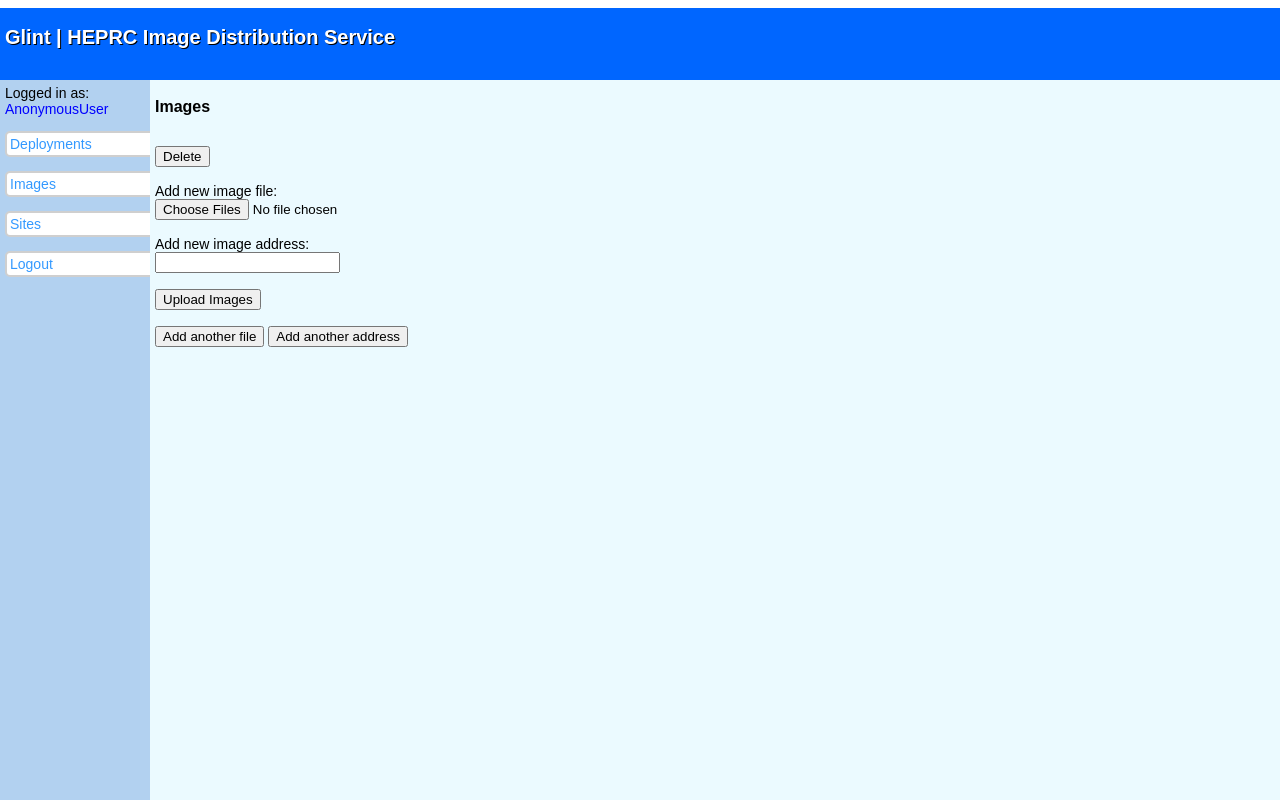
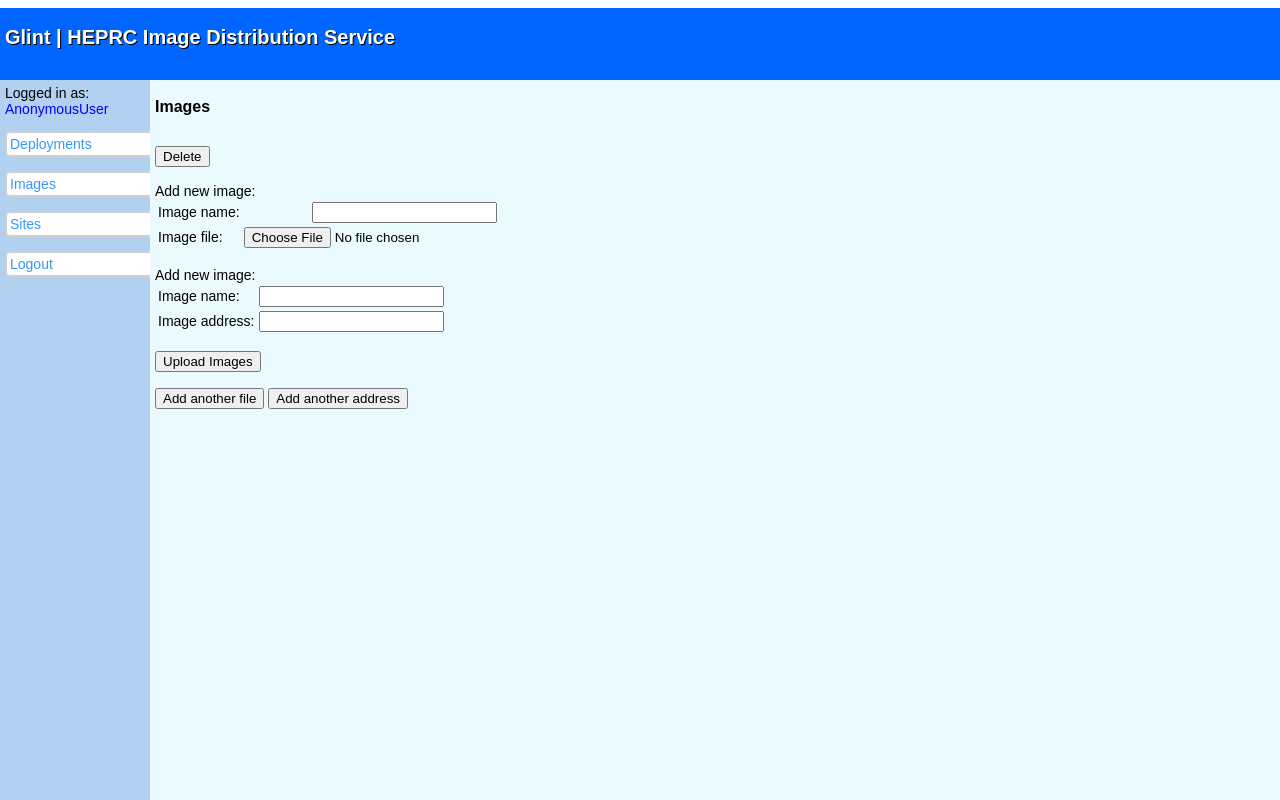
Before and after one commit to alexjlam/Glint, a Django app: template templates/openstack/images.html in a window 1280 px wide. Run offline with Django 3.2, Linux system fonts and the light colour scheme; the template is opened without the code that fills it, so the values that code supplies are empty.

Commit message:
added custom name for image, token and endpoint for sites, automatically gets new token if empty or expired

```diff
--- a/static/openstack/user_interface.js
+++ b/static/openstack/user_interface.js
@@ -147,10 +147,14 @@ function display_deployments() {
                 return "red"
             } )
             .on("mouseover", function() {
-                this.style.opacity=0.5;
+                if (saving == false) {
+                    this.style.opacity=0.5;
+                }
             } )
             .on("mouseout", function() {
-                this.style.opacity=1;
+                if (saving == false) {
+                    this.style.opacity=1;
+                }
             } )
             .on("click", function (d) {
                 if (saving == false) {
--- a/templates/openstack/images.html
+++ b/templates/openstack/images.html
@@ -37,7 +37,7 @@ function addField(field, tmp) {
             <form action="{% url 'openstack:image_removed' %}" method="post" enctype="multipart/form-data">
             {% csrf_token %}
             {% for image in user.image_set.all %}
-                <input type="checkbox" name="image" value="{{ image.id }}" id="image{{ forloop.counter }}">{{ image }}<br>
+                <input type="checkbox" name="image" value="{{ image.id }}" id="image{{ forloop.counter }}">{{ image }} -- {% if image.image_addr != "" %} {{image.image_addr }} {% else %} {{ image.image_file }} {% endif %}<br>
             {% endfor %}
             <br>
             <input type="submit" value="Delete" />
@@ -48,13 +48,31 @@ function addField(field, tmp) {
         <br>
 
         <form action="{% url 'openstack:image_added' %}" method="post" enctype="multipart/form-data">
-            Add new image file:
+            Add new image:
             <div id="file">
-                <input type="file" name="image_file" multiple/>
+                <table>
+                    <tr>
+                        <td align="left">Image name:</td>
+                        <td align="right"><input type="text" name="file_name" /><td>
+                    </tr>
+                    <tr>
+                        <td align="left">Image file:</td>
+                        <td align="right"><input type="file" name="image_file" /></td>
+                    </tr>
+                </table>
             </div><br>
-            Add new image address:
+            Add new image:
             <div id="addr">
-                <input type="text" name="image_addr" />
+                <table>
+                    <tr>
+                        <td align="left">Image name:</td>
+                        <td align="right"><input type="text" name="addr_name" /><td>
+                    </tr>
+                    <tr>
+                        <td align="left">Image address:</td>
+                        <td align="right"><input type="text" name="image_addr" /></td>
+                    </tr>
+                </table>
             </div><br>
             <input type="submit" value="Upload Images" />
         </form><br>
@@ -65,10 +83,28 @@ function addField(field, tmp) {
     </div>
 
     <div id="tmp" style="display:none">
-        <br><input type="text" name="image_addr" />
+        <table>
+            <tr>
+                <td align="left">Image name:</td>
+                <td align="right"><input type="text" name="addr_name" /><td>
+            </tr>
+            <tr>
+                <td align="left">Image address:</td>
+                <td align="right"><input type="text" name="image_addr" /></td>
+            </tr>
+        </table>
     </div>
     <div id="tmp2" style="display:none">
-        <br><input type="file" name="image_file" multiple />
+        <table>
+            <tr>
+                <td align="left">Image name:</td>
+                <td align="right"><input type="text" name="file_name" /><td>
+            </tr>
+            <tr>
+                <td align="left">Image file:</td>
+                <td align="right"><input type="file" name="image_file" /></td>
+            </tr>
+        </table>
     </div>
 
 </body>
--- a/templates/openstack/sites.html
+++ b/templates/openstack/sites.html
@@ -61,6 +61,7 @@ function addField(field, tmp) {
                         <td align="right"><input type="password" name="password" /><td>
                     </tr>
                     <tr>
+                        <td align="left">Site RC file:</td>
                         <td align="right"><input type="file" name="site_file" /></td>
                     </tr>
                 </table>
@@ -83,6 +84,7 @@ function addField(field, tmp) {
                 <td align="right"><input type="password" name="password" /><td>
             </tr>
             <tr>
+                <td align="left">Site RC file:</td>
                 <td align="right"><input type="file" name="site_file" /></td>
             </tr>
         </table>
```
Also changed, not shown: models.py (+11 -9 lines), openstack_utils.py (+35 -24 lines), views.py (+8 -5 lines).
